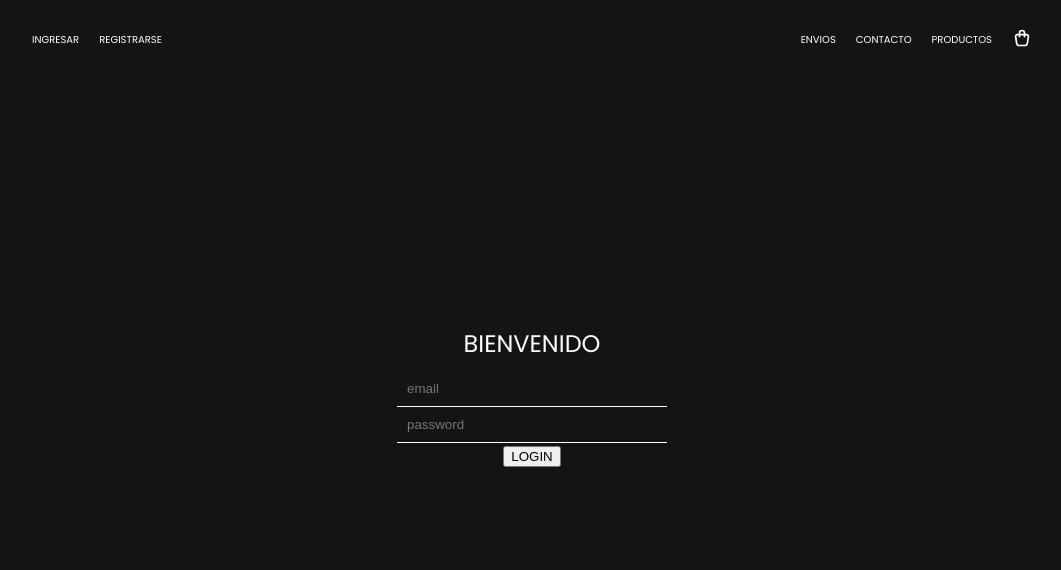
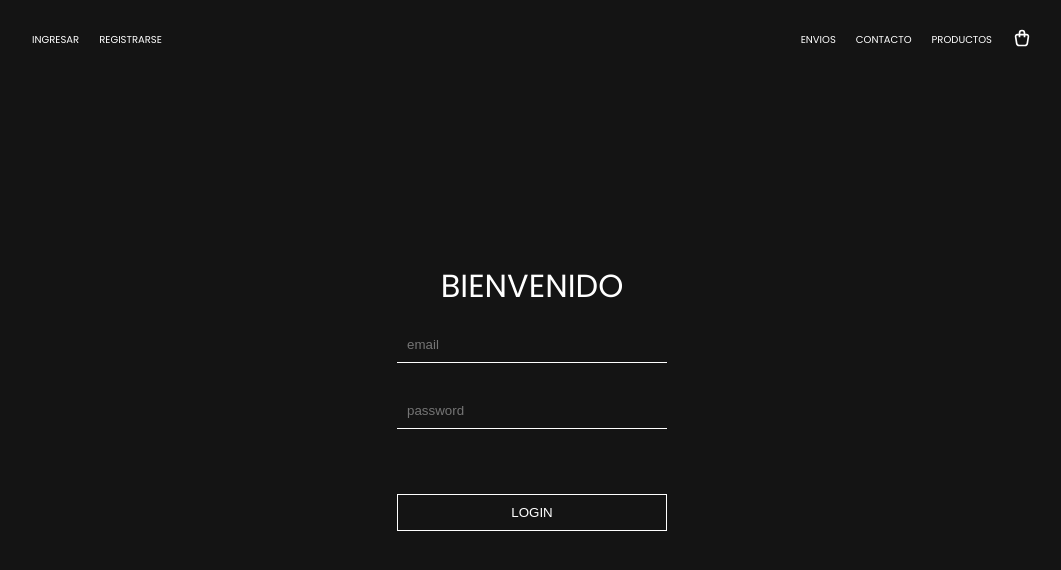
Before and after one commit to JONAAVILA/k29-drinks, a React (Vite) app: page /login in a window 1280 px wide. Shown: the top 570 px of the page, without its empty margins (108-1169 px from the left). Built offline with nearby package versions, Linux system fonts and the light colour scheme; no server answers.

Commit message:
login complete

```diff
--- a/src/components/forms/loginForm/LoginForm.jsx
+++ b/src/components/forms/loginForm/LoginForm.jsx
@@ -10,6 +10,7 @@ import adminLogin from "../../../adapters/admins/adminLogin"
 import sendCode from "../../../adapters/validations/sendCode"
 import Alert from "../../modals/alerts/Alert"
 import CustomButton from "../../buttons/customButton/CustomButton"
+import './loginForm.css'
 
 const LoginForm = ({admin})=>{
     const navigate = useNavigate()
--- /dev/null
+++ b/src/components/forms/loginForm/loginForm.css
@@ -0,0 +1,20 @@
+.login_form{
+    display: grid;
+    place-items: center;
+    gap: 35px;
+}
+.box_login_errors{
+    display: flex;
+    align-items: center;
+    justify-content: left;
+    width: 100%;
+    height: 10px;
+    padding-top: 5px;
+    margin-bottom: 15px;
+    p{
+        font-size: 9px;
+        font-weight: 700;
+        color: var(--white);
+        padding-left: 12px;
+    }
+}
--- a/src/index.css
+++ b/src/index.css
@@ -25,6 +25,12 @@
   --white:#FFFFFF;
   --yellow:#C89B2F;
   --ligth-yellow:#E2C792;
+}
+:root::-webkit-scrollbar{
+  width: 5px;
+}
+:root::-webkit-scrollbar-thumb{
+  background-color: var(--ligth-yellow);
 }
 body {
   margin: 0;
@@ -65,9 +71,22 @@ input{
   border-bottom: solid 1px var(--white);
   background-color: transparent;
   color: var(--white);
+  outline: none;
 }
 a{
   text-decoration: none;
   color: var(--white);
   font-size: 10px;
 }
+button{
+  width: 270px;
+  padding: 10px;
+  color: var(--white);
+  border: solid 1px var(--white);
+  background: transparent;
+  transition: all ease-in-out 300ms;
+}
+button:hover{
+  background: var(--ligth-yellow);
+  color: var(--black);
+}
--- a/src/views/login/login.css
+++ b/src/views/login/login.css
@@ -2,9 +2,12 @@
     display: grid;
     place-items: center;
     height: 100vh;
-    text-align: center;
 }
 .box_login{
     display: grid;
-    gap: 15px;
+    place-items: center;
+    gap: 25px;
+    h1{
+        font-size: 2rem;
+    }
 }
```
